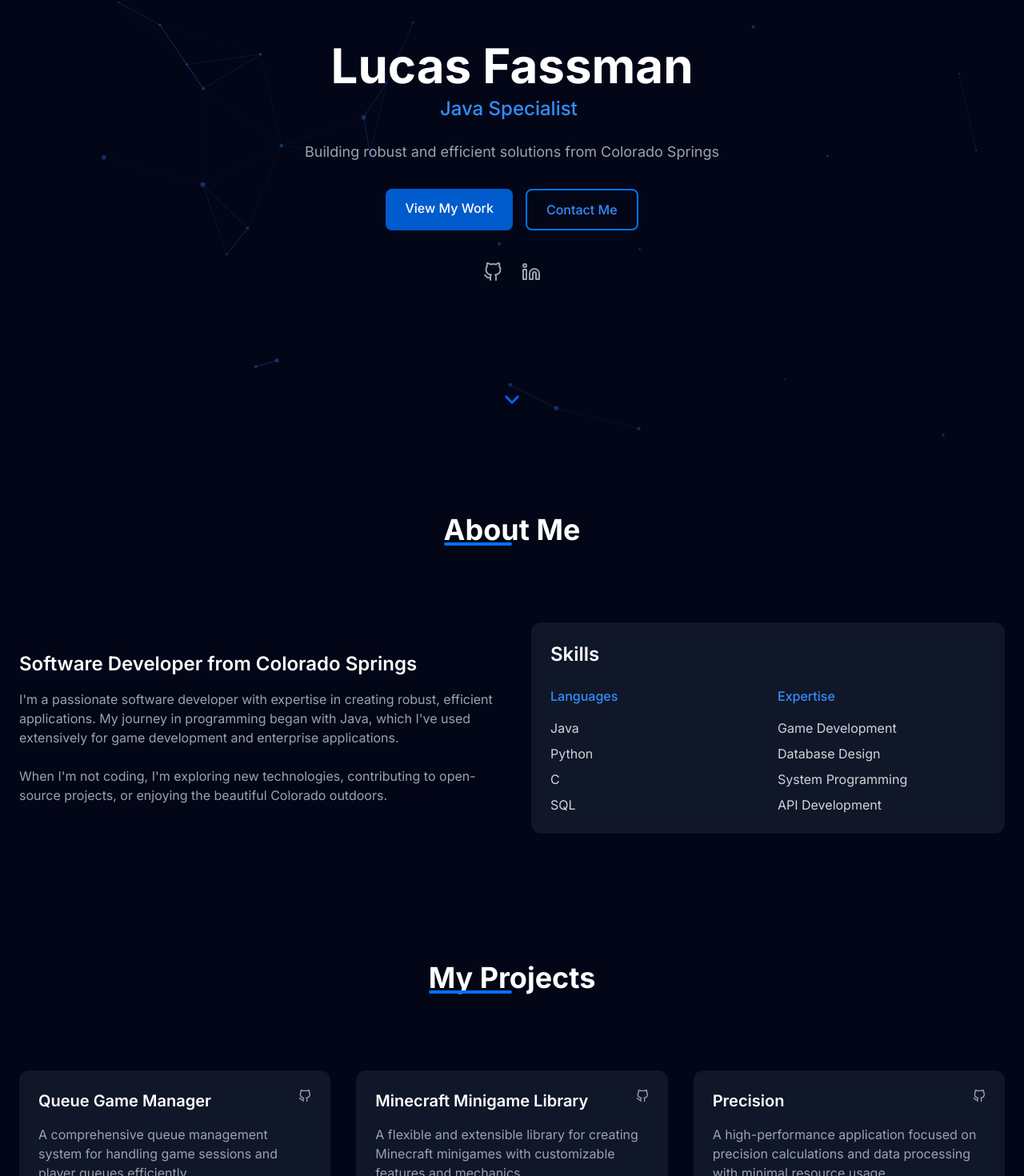
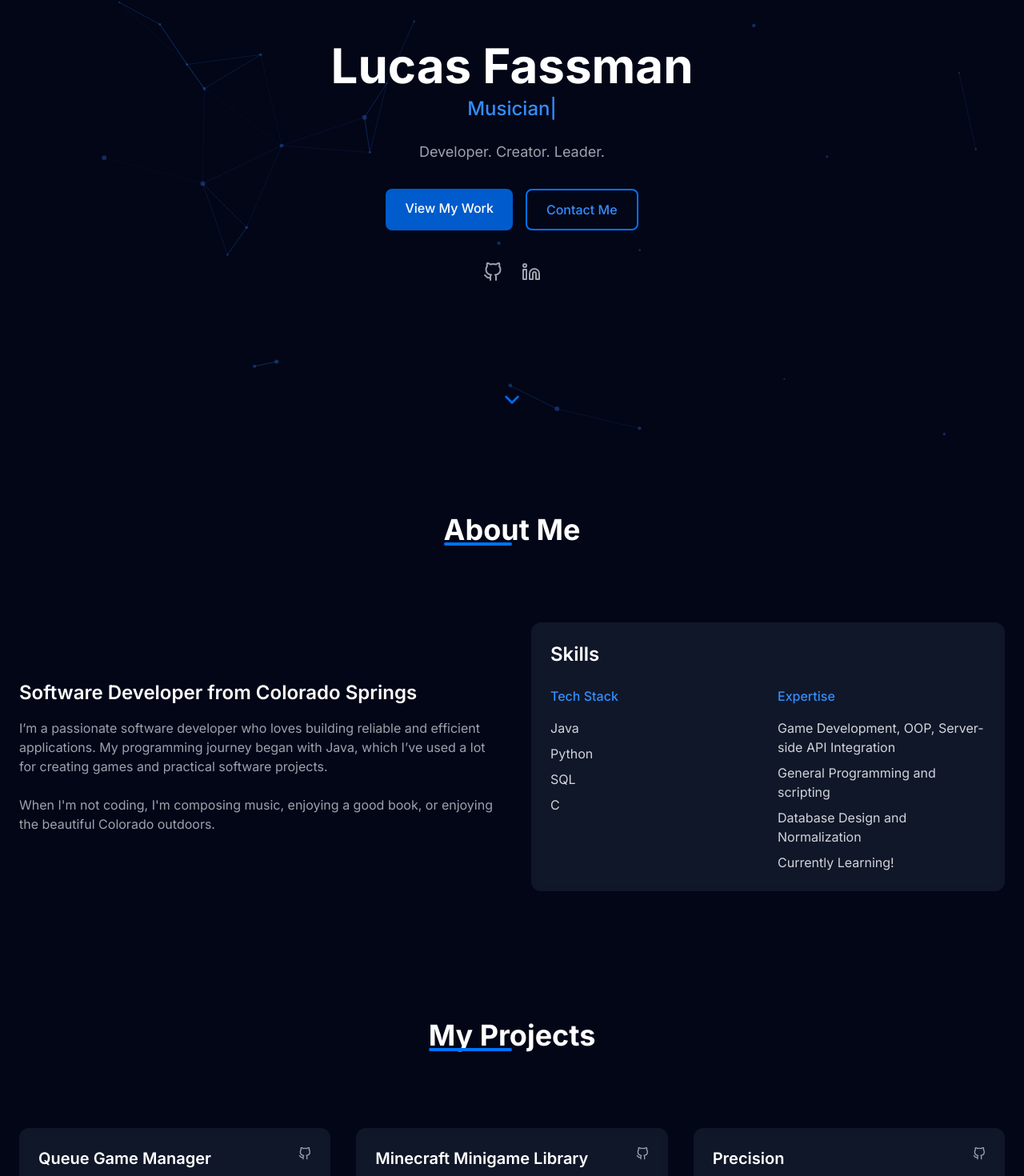
Before and after one commit to LucasTheGot/Portfolio-Website, a React (Vite) app: page / in a window 1280 px wide. Shown: the part 238-1708 px from the top of the page at 80% size. Built offline with nearby package versions, Linux system fonts and the light colour scheme.

Commit message:
Changes to website text from default text

```diff
--- a/src/data/projectsData.js
+++ b/src/data/projectsData.js
@@ -1,23 +1,23 @@
 export const projectsData = [
   {
     title: "Queue Game Manager",
-    description: "A comprehensive queue management system for handling game sessions and player queues efficiently.",
+    description: "A comprehensive Minecraft queue management system for handling player queue requests and Minecraft minigames efficiently.",
     repo: "https://gitfront.io/r/LucasTheGoat/kQ4XxvpQNAKY/Queue-Game-Manager/",
     demo: null,
-    technologies: ["Java", "Spring Boot", "RESTful API", "Queue Management"]
+    technologies: ["Java", "Velocity API", "Queue Management"]
   },
   {
     title: "Minecraft Minigame Library",
-    description: "A flexible and extensible library for creating Minecraft minigames with customizable features and mechanics.",
+    description: "A library for creating Minecraft minigames on the Goat Village Network, supporting simultaneous deployment of multiple minigames on a single server.",
     repo: "https://gitfront.io/r/LucasTheGoat/svxwdEz6xiCP/Minecraft-Minigame-Library/",
     demo: null,
-    technologies: ["Java", "Bukkit API", "Game Development", "Event Handling"]
+    technologies: ["Java", "CraftBukkit API", "Game Development Framework", "Event-Driven Architecture"]
   },
   {
     title: "Precision",
-    description: "A high-performance application focused on precision calculations and data processing with minimal resource usage.",
+    description: "A custom-built Minecraft minigame developed using the Minecraft Minigame Library, integrated with the Queue Game Manager.",
     repo: "https://gitfront.io/r/LucasTheGoat/Hw8RgrGuEzvw/Precision/",
     demo: null,
-    technologies: ["C", "Performance Optimization", "Data Processing"]
+    technologies: ["Java", "Minigame Plugin", "Minecraft Packets", "Library Integration"]
   }
 ]
--- a/src/sections/About.jsx
+++ b/src/sections/About.jsx
@@ -27,13 +27,13 @@ const About = () => {
               Software Developer from Colorado Springs
             </h3>
             <p className="text-gray-400 mb-6">
-              I'm a passionate software developer with expertise in creating robust,
-              efficient applications. My journey in programming began with Java,
-              which I've used extensively for game development and enterprise applications.
+              I’m a passionate software developer who loves building reliable and
+              efficient applications. My programming journey began with Java, which
+               I’ve used a lot for creating games and practical software projects.
             </p>
             <p className="text-gray-400">
-              When I'm not coding, I'm exploring new technologies, contributing to
-              open-source projects, or enjoying the beautiful Colorado outdoors.
+              When I'm not coding, I'm composing music, enjoying a
+              good book, or enjoying the beautiful Colorado outdoors.
             </p>
           </motion.div>
 
@@ -47,21 +47,21 @@ const About = () => {
             <h3 className="text-2xl font-semibold text-white mb-6">Skills</h3>
             <div className="grid grid-cols-1 md:grid-cols-2 gap-6">
               <div className="space-y-4">
-                <h4 className="text-primary-400 font-medium">Languages</h4>
+                <h4 className="text-primary-400 font-medium">Tech Stack</h4>
                 <ul className="space-y-2 text-gray-300">
                   <li>Java</li>
                   <li>Python</li>
+                  <li>SQL</li>
                   <li>C</li>
-                  <li>SQL</li>
                 </ul>
               </div>
               <div className="space-y-4">
                 <h4 className="text-primary-400 font-medium">Expertise</h4>
                 <ul className="space-y-2 text-gray-300">
-                  <li>Game Development</li>
-                  <li>Database Design</li>
-                  <li>System Programming</li>
-                  <li>API Development</li>
+                  <li>Game Development, OOP, Server-side API Integration</li>
+                  <li>General Programming and scripting</li>
+                  <li>Database Design and Normalization</li>
+                  <li>Currently Learning!</li>
                 </ul>
               </div>
             </div>
--- a/src/sections/Hero.jsx
+++ b/src/sections/Hero.jsx
@@ -23,13 +23,11 @@ const Hero = () => {
             <div className="text-xl md:text-2xl text-primary-400 font-medium h-8">
               <TypeAnimation
                 sequence={[
-                  'Software Developer',
+                  'Software Developer.',
                   2000,
-                  'Java Specialist',
+                  'Musician',
                   2000,
-                  'Python Enthusiast',
-                  2000,
-                  'SQL & Database Expert',
+                  'Idea Enthusiast',
                   2000,
                 ]}
                 wrapper="span"
@@ -45,7 +43,7 @@ const Hero = () => {
             animate={{ opacity: 1 }}
             transition={{ duration: 0.5, delay: 0.3 }}
           >
-            Building robust and efficient solutions from Colorado Springs
+            Developer. Creator. Leader.
           </motion.p>
 
           <motion.div
```
